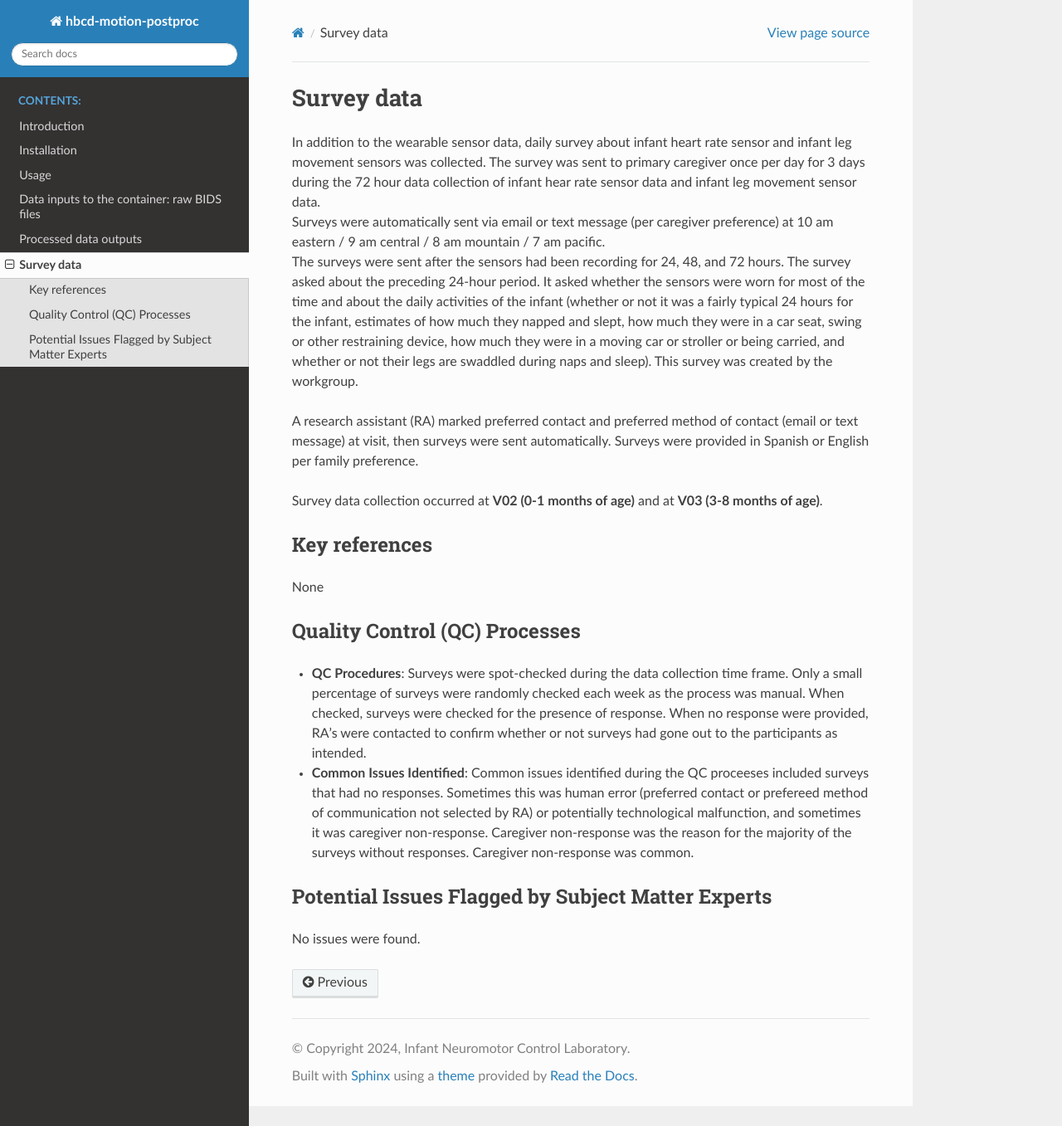
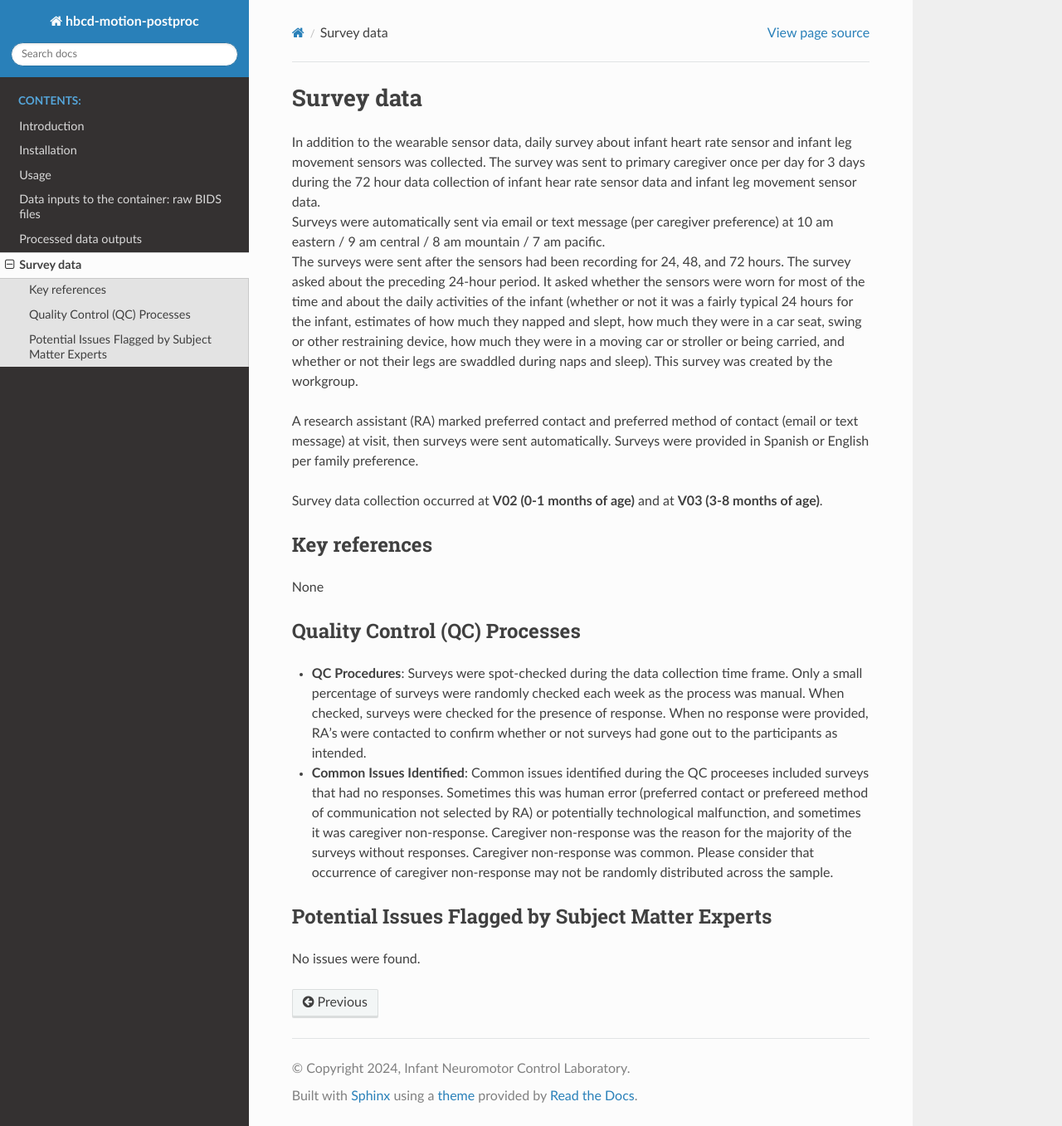
Before and after one commit to ohspc89/hbcd_motion_postproc, a Sphinx documentation site: the page built from docs/source/survey.rst, in a window 1280 px wide and 1357 px high. Shown: the whole window at 83% size. Built offline with Sphinx 7.4.7 and the Read the Docs theme 3.1.0, drawn with Linux system fonts in a browser that asks for light colours.

Commit message:
extra comment added

```diff
--- a/docs/source/survey.rst
+++ b/docs/source/survey.rst
@@ -44,7 +44,8 @@ Quality Control (QC) Processes
   contact or prefereed method of communication not selected by RA) or potentially
   technological malfunction, and sometimes it was caregiver non-response. Caregiver
   non-response was the reason for the majority of the surveys without responses.
-  Caregiver non-response was common.
+  Caregiver non-response was common. Please consider that occurrence of caregiver
+  non-response may not be randomly distributed across the sample.
 
 
 Potential Issues Flagged by Subject Matter Experts
```
